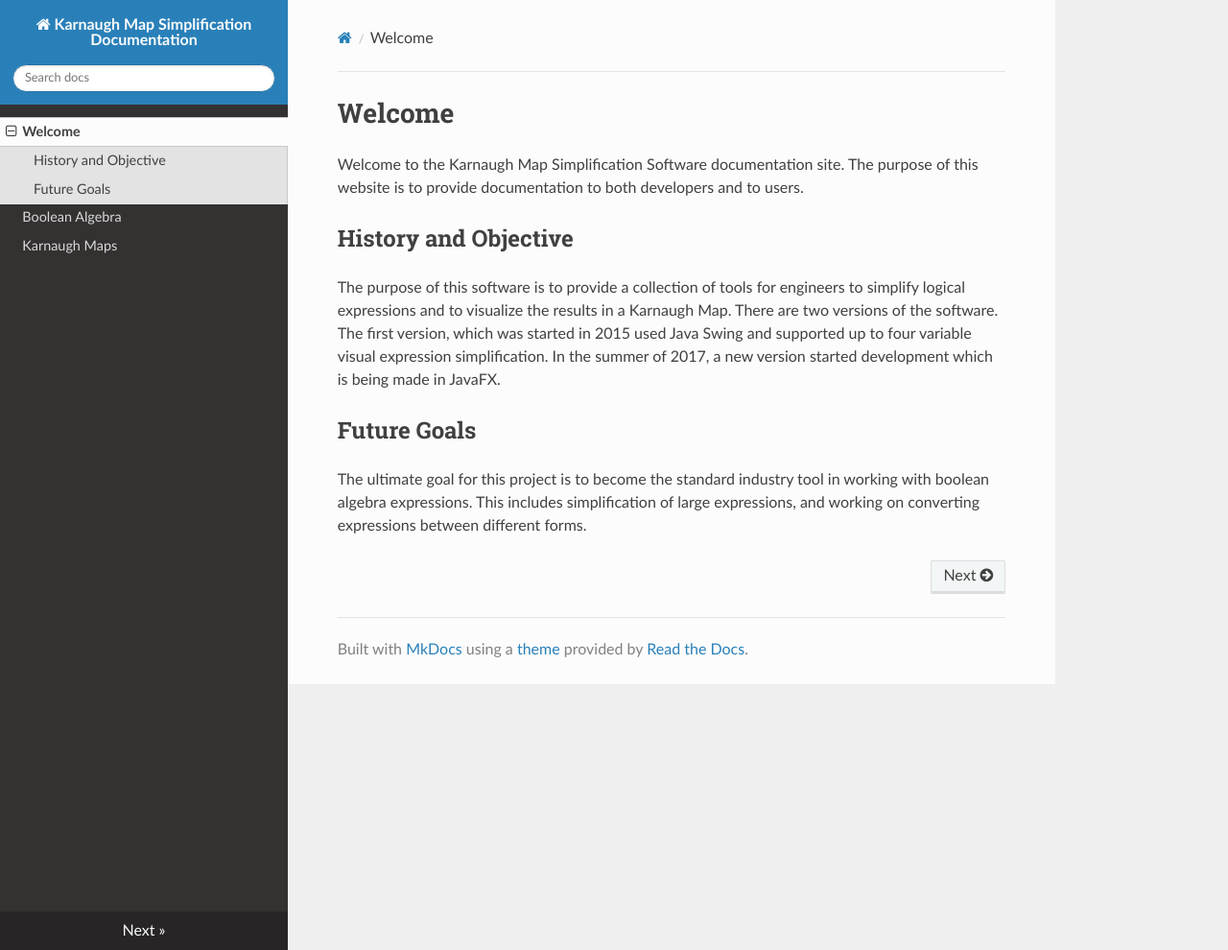
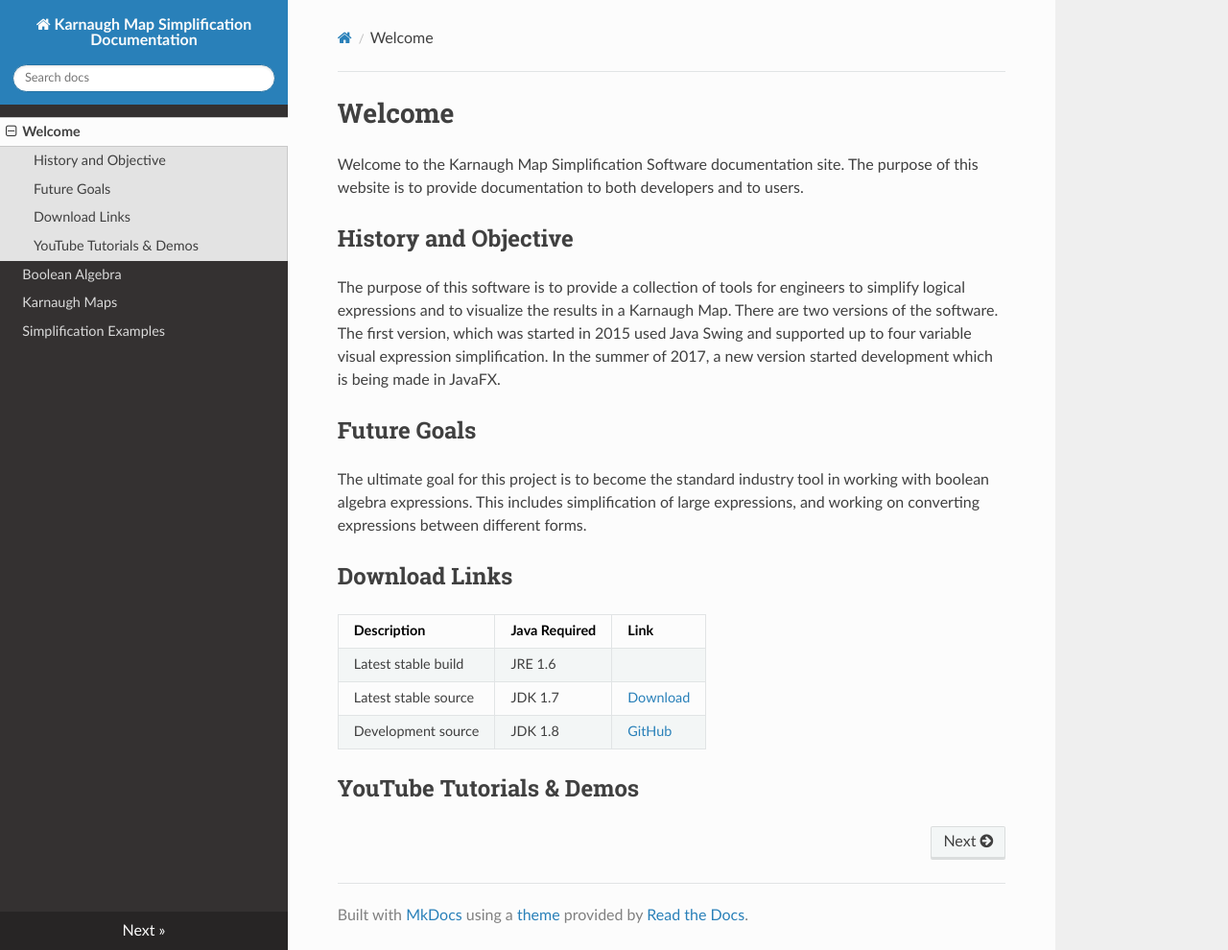
Before and after one commit to MathBunny/karnaugh-map-simplifier-docs, an MkDocs documentation site: the page built from docs/index.md, in a window 1280 px wide and 990 px high. Shown: the whole window at 96% size. Built offline with MkDocs 1.6.1, drawn with Linux system fonts in a browser that asks for light colours; nearby versions of some CDN libraries; old or Windows-style settings are respelled for this version of MkDocs.

Commit message:
Add links to home-page

```diff
--- a/docs/index.md
+++ b/docs/index.md
@@ -7,3 +7,12 @@ The purpose of this software is to provide a collection of tools for engineers t
 
 ## Future Goals
 The ultimate goal for this project is to become the standard industry tool in working with boolean algebra expressions. This includes simplification of large expressions, and working on converting expressions between different forms.
+
+## Download Links
+|Description   | Java Required  |  Link |
+|---|---|---|
+|Latest stable build   | JRE 1.6   |   |
+|Latest stable source  | JDK 1.7   | [Download](https://github.com/MathBunny/karnaugh-map-simplifier/archive/v1.0.zip)  |
+|Development source   | JDK 1.8  | [GitHub](github.com/MathBunny/karnaugh-map-simplifier)  |
+
+## YouTube Tutorials & Demos
--- a/mkdocs.yml
+++ b/mkdocs.yml
@@ -4,3 +4,8 @@ pages:
 - [index.md]
 - [Boolean Algebra.md]
 - [Karnaugh Maps.md]
+- [Simplification Examples.md]
+#- [Computational Simplifier.md]
+#- [Software Engineering.md]
+#- [Contributing.md]
+#- [Troubleshooting.md]
```
Also changed, not shown: docs/Simplification Examples.md (added, +1 -0 lines), docs/Computational Simplifier.md (added), site/Boolean Algebra/index.html, site/Karnaugh Maps/index.html (added), site/index.html, site/mkdocs/search_index.json, site/search.html, site/sitemap.xml, 1 other file.
